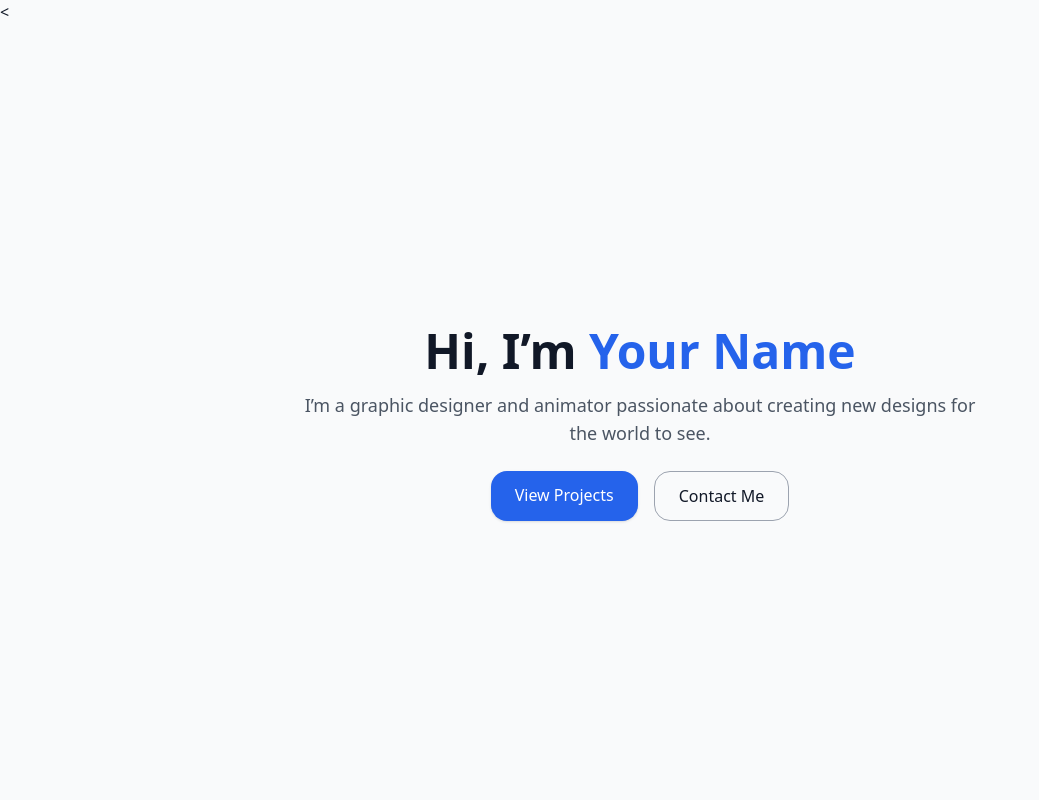
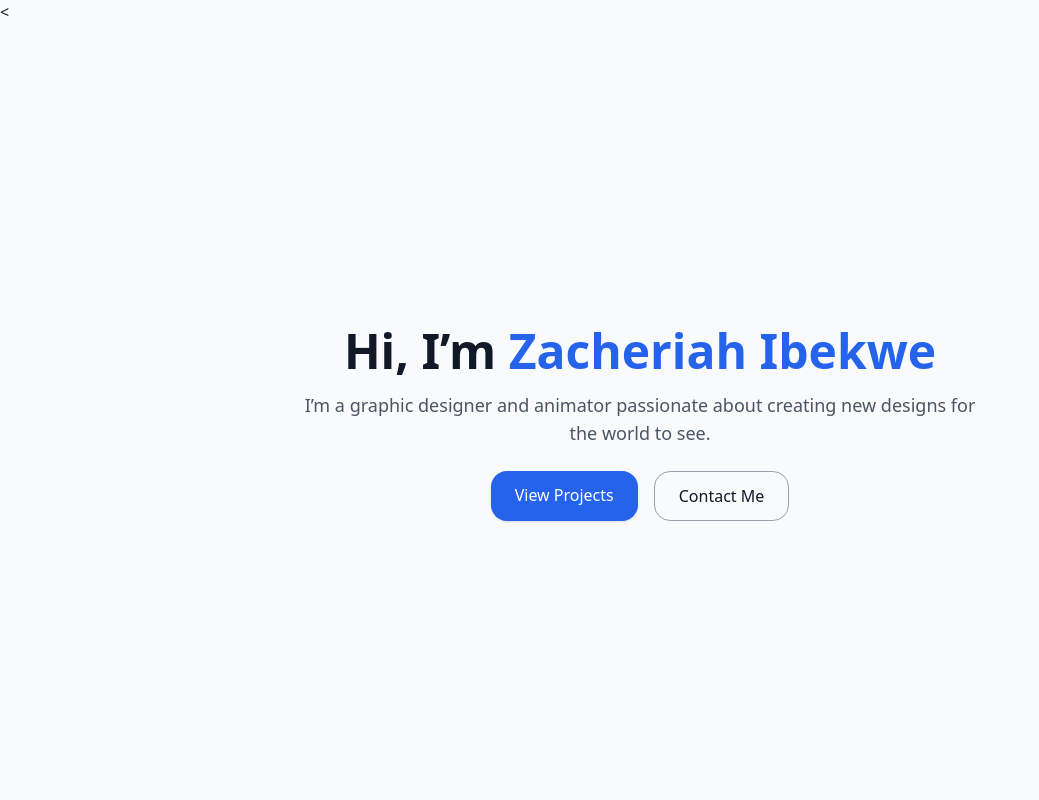
Before and after one commit to zacheriah1/port1.github.io, a plain HTML site: page index.html in a window 1280 px wide. Shown: the top 800 px of the page, without its empty margins (0-1039 px from the left). Drawn offline with nearby package versions, Linux system fonts and the light colour scheme.

Commit message:
Add files via upload

```diff
--- a/index.html
+++ b/index.html
@@ -10,7 +10,7 @@
   <!-- Hero Section -->
   <section class="flex flex-col items-center justify-center h-screen text-center px-6">
     <h1 class="text-5xl font-bold mb-4">
-      Hi, I’m <span class="text-blue-600">Your Name</span>
+      Hi, I’m <span class="text-blue-600">Zacheriah Ibekwe</span>
     </h1>
     <p class="text-lg text-gray-600 max-w-2xl">
       I’m a graphic designer and animator passionate about creating new designs for the world to see.
```
